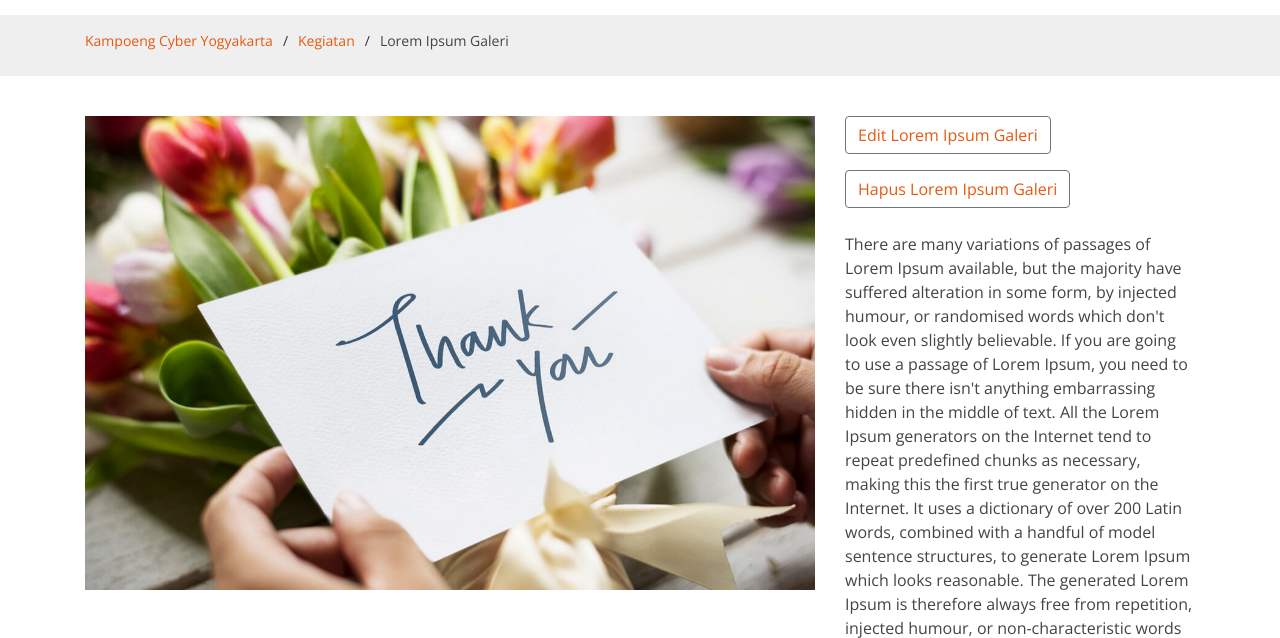
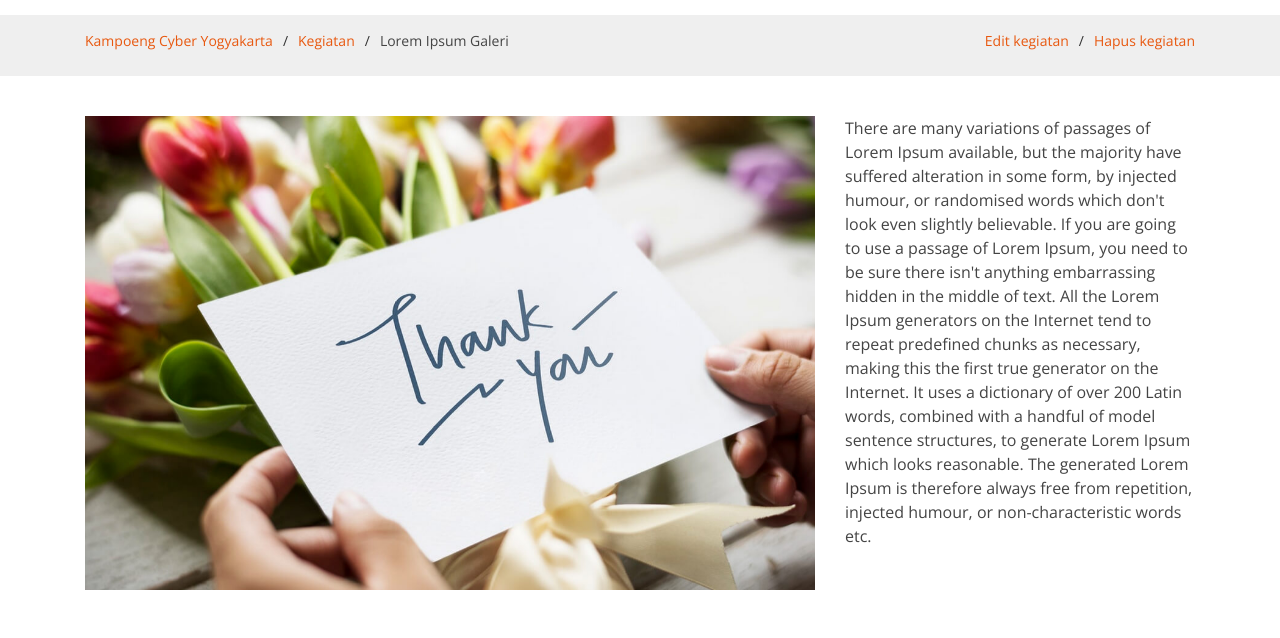
Before and after one commit to novandrautomo17/kampoeng_cyber_yogyakarta, a Django app: a page that uses gallery/templates/gallery/gallery_detail.html in a window 1280 px wide. Shown: the part 135-773 px from the top of the page. Run offline with Django 3.2, Linux system fonts and the light colour scheme; a user stored in the database is signed in; data comes from the database, SQL or seed files in the repository; parts of the project's set-up code (start-up, migrations or seed data) failed here and were passed over; some libraries are stand-ins or nearby versions.

Commit message:
all object editable on frontend

```diff
--- a/gallery/templates/gallery/forms_gallery.html
+++ b/gallery/templates/gallery/forms_gallery.html
@@ -1,4 +1,4 @@
-{% extends "berita/berita_base.html" %}
+{% extends "home/base.html" %}
 {% load crispy_forms_tags %}
 {% block content %}
 <!-- ======= Breadcrumbs Section ======= -->
@@ -7,8 +7,7 @@
     <div class="d-flex justify-content-between align-items-center">
       <ol>
         <li><a href="{% url 'landingpage' %}">Kampoeng Cyber Yogyakarta</a></li>
-        <li>Galeri</li>
-        <li>Tambah Galeri</li>
+        <li>Kegiatan</li>
       </ol>
     </div>
   </div>
--- a/gallery/templates/gallery/gallery_detail.html
+++ b/gallery/templates/gallery/gallery_detail.html
@@ -16,6 +16,12 @@
             <li><a href="{% url 'gallery' %}">Kegiatan</a></li>
             <li>{{ gallery_detail.title }}</li>
           </ol>
+          {% if user.is_authenticated %}
+          <ol>
+            <li><a href="{% url 'gallery-edit' slug=gallery_detail.slug %}">Edit kegiatan</a></li>
+            <li><a href="{% url 'gallery-delete' slug=gallery_detail.slug %}">Hapus kegiatan</a></li>
+          </ol>
+          {% endif %}
         </div>
       </div>
     </section><!-- End Breadcrumbs Section -->
@@ -32,15 +38,8 @@
             <br>
           </div>
           <div class="col-lg-4">
-            {% if user.is_authenticated %}
-            <button type="button" class="btn btn-outline-secondary"><a href="{% url 'gallery-edit' slug=gallery_detail.slug %}">Edit {{gallery_detail.title}}</a></button>
-            <p></p>
-            <button type="button" class="btn btn-outline-secondary"><a href="{% url 'gallery-delete' slug=gallery_detail.slug %}">Hapus {{gallery_detail.title}}</a></button>
-            <br><br>
-            {% endif %}
             <p>{{gallery_detail.caption}}</p>
           </div>
-
         </div>
 
       </div>
--- a/gallery/templates/gallery/gallery_list.html
+++ b/gallery/templates/gallery/gallery_list.html
@@ -15,6 +15,11 @@
             <li><a href="{% url 'landingpage' %}">Kampoeng Cyber Yogyakarta</a></li>
             <li>Kegiatan</li>
           </ol>
+          {% if user.is_authenticated %}
+          <ol>
+            <li><a href="{% url 'gallery-add' %}">Tambah kegiatan</a></li>
+          </ol>
+          {% endif %}
         </div>
       </div>
     </section><!-- End Breadcrumbs Section -->
--- a/gallery/views.py
+++ b/gallery/views.py
@@ -35,7 +35,7 @@ def gallery_add(request):
 			return redirect('gallery')
 	else:
 		form = NewFormGallery()
-	return render(request, 'home/forms_gallery.html', {'form': form})
+	return render(request, 'gallery/forms_gallery.html', {'form': form})
 
 def gallery_edit(request, slug):
 	gallery = get_object_or_404(Gallery, slug=slug)
@@ -48,7 +48,7 @@ def gallery_edit(request, slug):
 			return redirect('gallery')
 	else:
 		form = EditFormGallery(instance=gallery)
-	return render(request, 'home/forms_gallery.html', {'form': form})
+	return render(request, 'gallery/forms_gallery.html', {'form': form})
 
 def gallery_delete(request, slug):
 		context ={}
--- a/home/templates/home/edit_landingpage.html
+++ b/home/templates/home/edit_landingpage.html
@@ -7,8 +7,7 @@
     <div class="d-flex justify-content-between align-items-center">
       <ol>
         <li><a href="{% url 'landingpage' %}">Kampoeng Cyber Yogyakarta</a></li>
-        <li>Edit Carousel</li>
-        <li></li>
+        <li>Edit Halaman</li>
       </ol>
     </div>
   </div>
@@ -25,10 +24,10 @@
                 <li class="list-group-item"><a href="{% url 'about-edit' pk=2 %}">Edit profile</a></li>
                 <li class="list-group-item"><a href="{% url 'history-edit' pk=1 %}">Edit Sejarah</a></li>
                 <li class="list-group-item"><a href="{% url 'news-add' %}">Tambah Berita</a></li>
+                <li class="list-group-item"><a href="{% url 'gallery-add' %}">Tambah Kegiatan</a></li>
               </ul>
             </form>
           </div>
       </div>
     </section><!-- End Contact Section -->
-
 {% endblock content %}
```
Also changed, not shown: home/templates/home/profile.html (+6 -3 lines).
